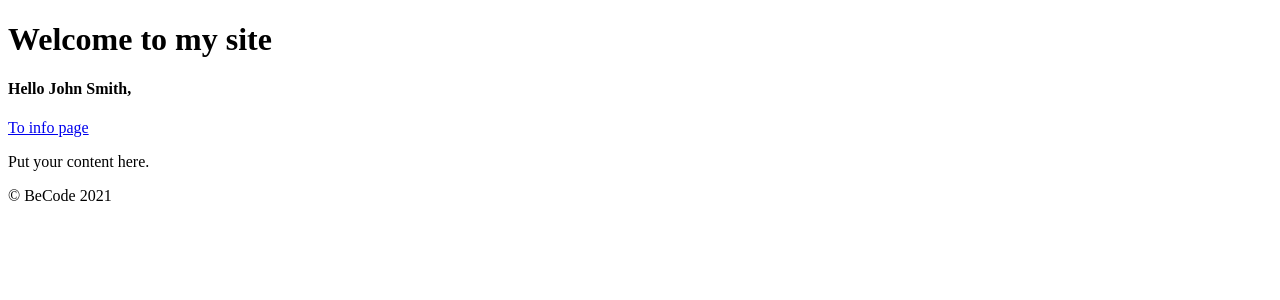
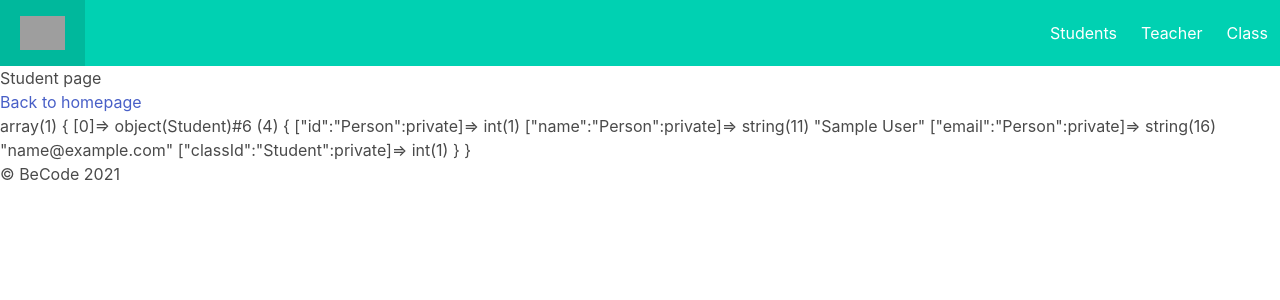
Before and after one commit to Laurent-Bosteels/crud, a PHP site: page /index.php?page=student in a window 1280 px wide. Shown: the top 300 px of the page. Run offline with PHP 8.4, Linux system fonts and the light colour scheme; tables that the repository leaves empty or names only in its code hold one stand-in row (values such as "Sample post"); grey boxes are pictures that could not be loaded.

Commit message:
all pages + controllers

```diff
--- /dev/null
+++ b/Controller/ClassroomController.php
@@ -0,0 +1,15 @@
+<?php
+declare(strict_types = 1);
+
+class ClassroomController
+{
+    //render function with both $_GET and $_POST vars available if it would be needed.
+    public function render(array $GET, array $POST)
+    {
+
+        $loaderClass= new ClassroomLoader();
+        $allClasses = $loaderClass->getClasses();
+
+        require 'View/classroom.php';
+    }
+}
--- a/Controller/InfoController.php
+++ /dev/null
@@ -1,24 +0,0 @@
-<?php
-declare(strict_types = 1);
-
-class InfoController
-{
-    //render function with both $_GET and $_POST vars available if it would be needed.
-    public function render(array $GET, array $POST)
-    {
-
-        $loaderStudent = new StudentLoader();
-        $allStudents = $loaderStudent->getStudents();
-        var_dump($allStudents);
-
-        $loaderClass= new ClassroomLoader();
-        $allClasses = $loaderClass->getClasses();
-        var_dump($allClasses);
-
-        $loaderTeacher= new TeacherLoader();
-        $allTeachers = $loaderTeacher->getTeachers();
-        var_dump($allTeachers);
-
-        require 'View/info.php';
-    }
-}
--- /dev/null
+++ b/Controller/StudentController.php
@@ -0,0 +1,15 @@
+<?php
+declare(strict_types = 1);
+
+class StudentController
+{
+    //render function with both $_GET and $_POST vars available if it would be needed.
+    public function render(array $GET, array $POST)
+    {
+
+        $loaderStudent = new StudentLoader();
+        $allStudents = $loaderStudent->getStudents();
+
+        require 'View/student.php';
+    }
+}
--- /dev/null
+++ b/Controller/TeacherController.php
@@ -0,0 +1,15 @@
+<?php
+declare(strict_types = 1);
+
+class TeacherController
+{
+    //render function with both $_GET and $_POST vars available if it would be needed.
+    public function render(array $GET, array $POST)
+    {
+
+        $loaderTeacher= new TeacherLoader();
+        $allTeachers = $loaderTeacher->getTeachers();
+
+        require 'View/teacher.php';
+    }
+}
--- a/View/includes/header.php
+++ b/View/includes/header.php
@@ -5,9 +5,31 @@
     <meta name="viewport"
           content="width=device-width, user-scalable=no, initial-scale=1.0, maximum-scale=1.0, minimum-scale=1.0">
     <meta http-equiv="X-UA-Compatible" content="ie=edge">
-    <title>Becode - Boiler plate MVC</title>
+    <link rel="stylesheet" href="https://cdn.jsdelivr.net/npm/bulma@0.9.2/css/bulma.min.css">
+    <title>Crud</title>
 </head>
 <body>
     <header>
-        <h1>Welcome to my site</h1>
+    <nav class="navbar is-primary">
+    <!-- logo / brand -->
+    <div class="navbar-brand">
+      <a class="navbar-item">
+        <img src="..." style="max-height: 50px"
+          class="py-2 px-2">
+      </a>
+      <a class="navbar-burger" id="burger">
+        <span></span>
+        <span></span>
+        <span></span>
+      </a>
+    </div>
+    <div class="navbar-menu" id="nav-links">
+      <!-- right links -->
+      <div class="navbar-end">
+        <a class="navbar-item" href="index.php?page=student">Students</a>
+        <a class="navbar-item" href="index.php?page=teacher">Teacher</a>
+        <a class="navbar-item" href="index.php?page=classroom">Class</a>
+      </div>
+    </div>
+  </nav>
     </header>
--- /dev/null
+++ b/View/student.php
@@ -0,0 +1,10 @@
+<?php require 'includes/header.php'?>
+    <section>
+        <h4>Student page</h4>
+
+        <p><a href="index.php">Back to homepage</a></p>
+
+<?php var_dump($allStudents); ?>
+
+    </section>
+<?php require 'includes/footer.php'?>
--- a/index.php
+++ b/index.php
@@ -1,4 +1,5 @@
 <?php
+
 declare(strict_types=1);
 
 //include all your model files here
@@ -15,14 +16,21 @@ require 'Model/User.php';
 
 //include all your controllers here
 require 'Controller/HomepageController.php';
-require 'Controller/InfoController.php';
+require 'Controller/StudentController.php';
+require 'Controller/ClassroomController.php';
+require 'Controller/TeacherController.php';
 
 //you could write a simple IF here based on some $_GET or $_POST vars, to choose your controller
 //this file should never be more than 20 lines of code!
 
 $controller = new HomepageController();
-if(isset($_GET['page']) && $_GET['page'] === 'info') {
-    $controller = new InfoController();
+
+if (isset($_GET['page']) && $_GET['page'] === 'student') {
+    $controller = new StudentController();
+} elseif (isset($_GET['page']) && $_GET['page'] === 'classroom') {
+    $controller = new ClassroomController();
+} elseif (isset($_GET['page']) && $_GET['page'] === 'teacher') {
+    $controller = new TeacherController();
 }
 
 $controller->render($_GET, $_POST);
```
Also changed, not shown: View/classroom.php (added, +10 -0 lines), View/info.php (deleted, +0 -9 lines), View/teacher.php (added, +10 -0 lines).
